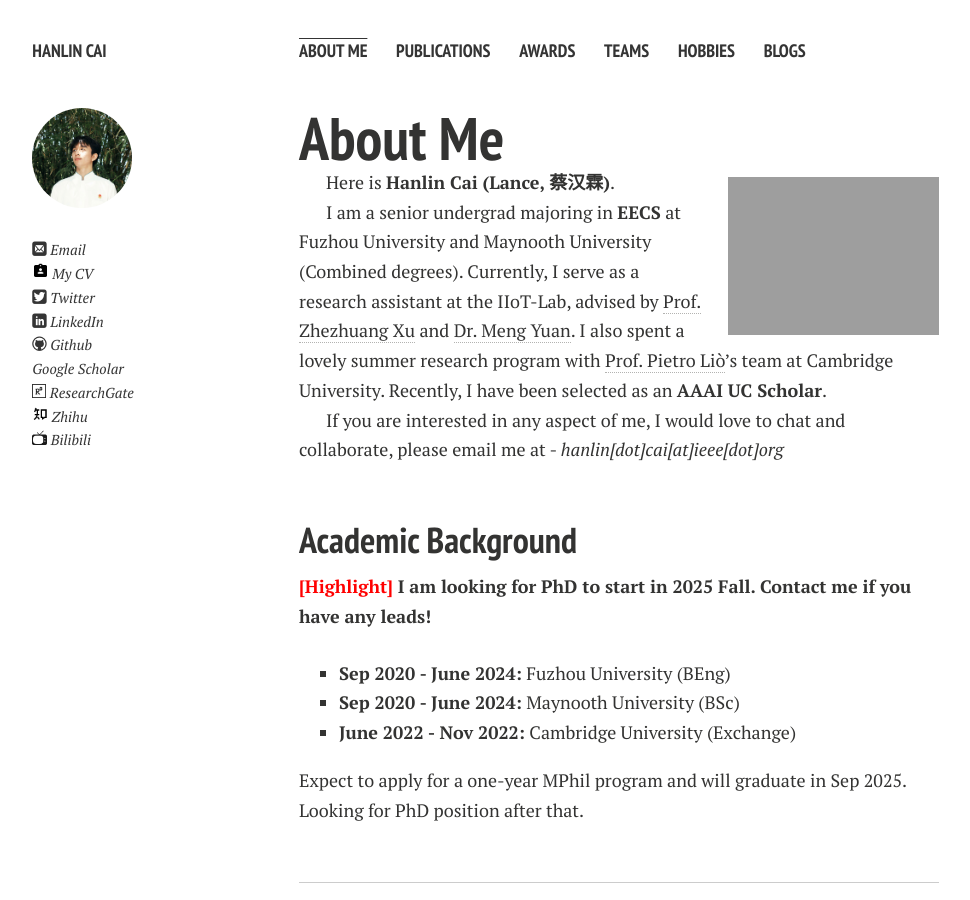
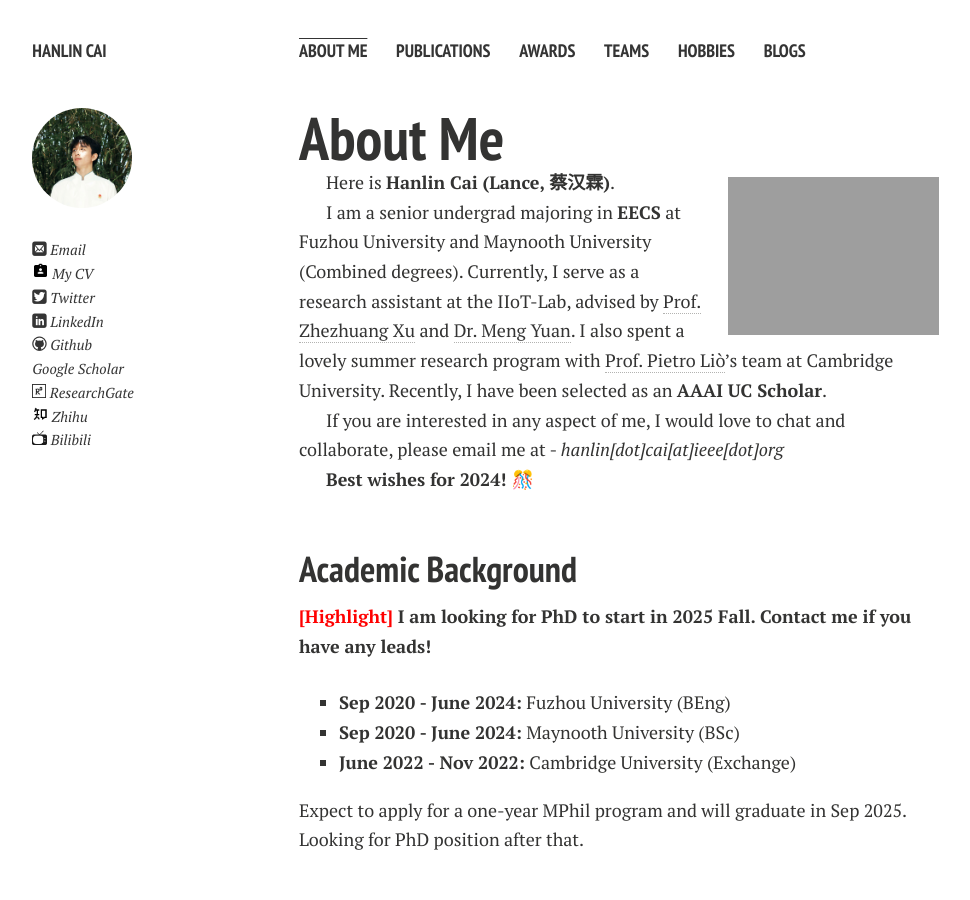
Before and after one commit to GuangLun2000/GuangLun2000.github.io, a Jekyll site: the page built from index.md, in a window 1280 px wide and 900 px high. Shown: the whole window, without its empty margins (21-991 px from the left). Built offline with Jekyll 4.4.1, drawn with Linux system fonts in a browser that asks for light colours; nearby versions of some CDN libraries; comment, search, counter and statistics services are not loaded; a style sheet for code colours, icons or effects is not loaded; our own code applies the rules of GitHub Pages for plain Markdown files.

Commit message:
Update index.md

```diff
--- a/index.md
+++ b/index.md
@@ -11,6 +11,8 @@ Here is **Hanlin Cai (Lance, 蔡汉霖)**.
 I am a senior undergrad majoring in **EECS** at Fuzhou University and Maynooth University (Combined degrees). Currently, I serve as a research assistant at the IIoT-Lab, advised by [Prof. Zhezhuang Xu](https://www.researchgate.net/profile/Zhezhuang-Xu) and [Dr. Meng Yuan](https://www.researchgate.net/profile/Meng-Yuan-4). I also spent a lovely summer research program with [Prof. Pietro Liò](https://www.cl.cam.ac.uk/~pl219/)'s team at Cambridge University. Recently, I have been selected as an **AAAI UC Scholar**.
 
 If you are interested in any aspect of me, I would love to chat and collaborate, please email me at - *hanlin[dot]cai[at]ieee[dot]org*
+
+**Best wishes for 2024! 🎊**
 
 <br>
 
```
